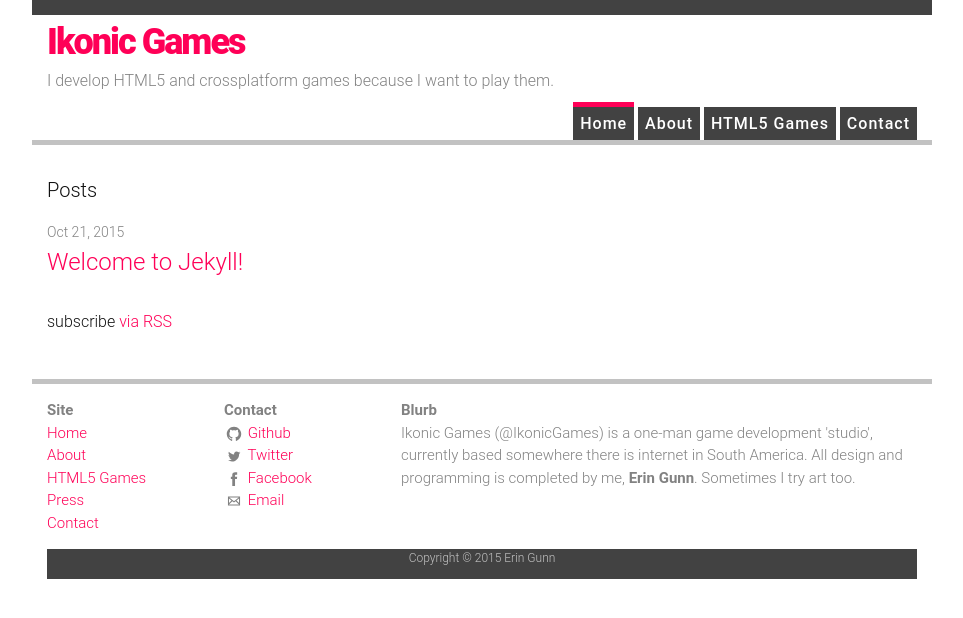
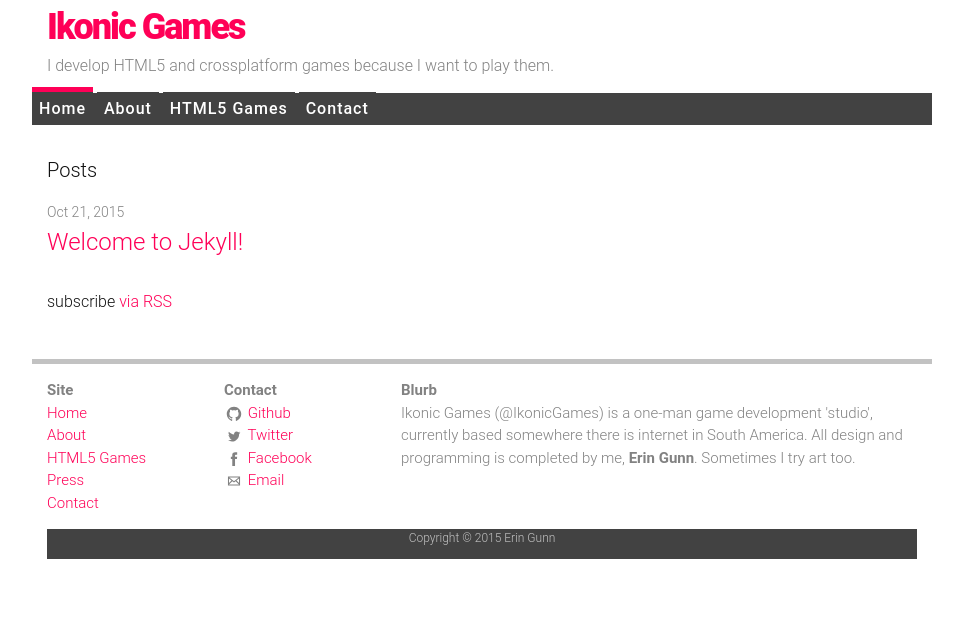
Before and after one commit to IkonicGames/jekyll-ikonicgames, a Jekyll site: the page built from app/index.html, in a window 1280 px wide. Shown: the top 618 px of the page, without its empty margins (158-1121 px from the left). Built offline with Jekyll 4.4.1, drawn with Linux system fonts in a browser that asks for light colours.

```diff
--- a/app/_sass/_header.scss
+++ b/app/_sass/_header.scss
@@ -2,13 +2,9 @@
  * Site header
  */
 .site-header {
-  border-top: $spacing-unit / 2 solid $grey-color-dark;
-  border-bottom: 5px solid $grey-color-light;
   min-height: 56px;
   display: block;
   overflow: hidden;
-  padding-right: $spacing-unit / 2;
-  padding-left: $spacing-unit / 2;
 
   // Positioning context for the mobile navigation icon
   position: relative;
@@ -17,6 +13,8 @@
 .site-branding {
   float: left;
   width: 100%;
+  padding-right: $spacing-unit / 2;
+  padding-left: $spacing-unit / 2;
 }
 
 .site-title {
@@ -40,8 +38,10 @@
 }
 
 .site-nav {
+  background-color: $grey-color-dark;
   float: right;
   line-height: 2;
+  width: 100%;
 
   .nav-button {
     background-color: $grey-color-dark;
@@ -71,6 +71,12 @@
 
   .nav-button-active {
     text-decoration: none;
+    //background-color: $grey-color;
+    //color: $brand-color;
     box-shadow: 0 -5px 0 0 $brand-color
   }
 }
+
+@include media-query($on-palm) {
+
+}
```
Also changed, not shown: TODO.md (+8 -2 lines), 2 other files.
